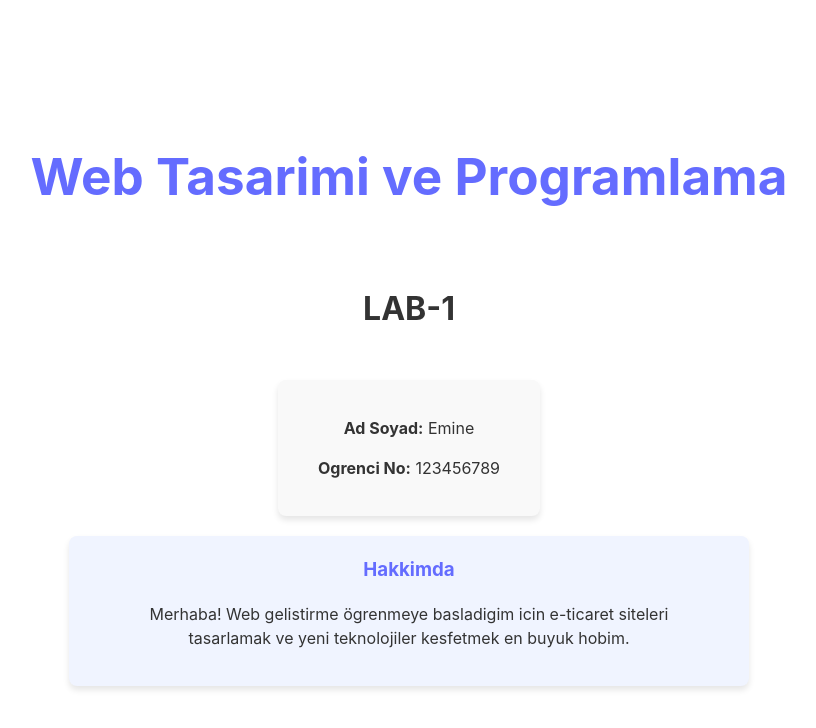
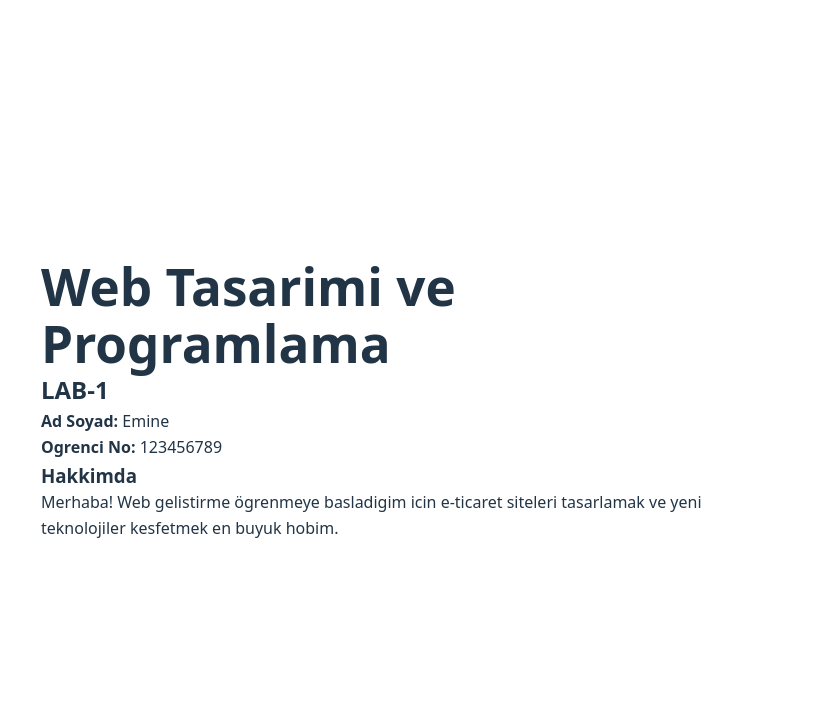
Before and after one commit to eminenazduran/web-lab, a React (Vite) app: page / in a window 1280 px wide. Shown: the top 728 px of the page, without its empty margins (231-1047 px from the left). Built offline with nearby package versions, Linux system fonts and the light colour scheme.

Commit message:
style: add base CSS and skip link

```diff
--- a/src/App.css
+++ b/src/App.css
@@ -1,47 +1,120 @@
+/* Genel sifirlama */
+* {
+  margin: 0;
+  padding: 0;
+  box-sizing: border-box;
+}
+
+body {
+  font-family: system-ui, sans-serif;
+  line-height: 1.6;
+}
+
+/* Content wrapper */
 #root {
-  max-width: 1280px;
+  max-width: 800px;
   margin: 0 auto;
   padding: 2rem;
-  text-align: center;
-  font-family: Inter, system-ui, Avenir, Helvetica, Arial, sans-serif;
+  text-align: left;
 }
 
-h1 {
-  color: #646cff;
-  font-size: 3.2em;
-  line-height: 1.1;
+/* Skip link: normalde gizli , Tab ile gorunur */
+.skip-link {
+  position: absolute;
+  top: -100px;
+  left: 0;
+  background: #1E3A8A;
+  color: white;
+  padding: 8px 16px;
+  z-index: 100;
 }
 
-h2 {
-  font-size: 2em;
-  color: #333;
+.skip-link:focus {
+  top: 0;
 }
 
-.container {
-  display: flex;
-  flex-direction: column;
-  align-items: center;
-  gap: 20px;
+/* Focus gostergesi -- ASLA kaldirma */
+:focus {
+  outline: 2px solid #2563EB;
+  outline-offset: 2px;
 }
 
-.info-card {
-  background-color: #f9f9f9;
-  border-radius: 8px;
-  padding: 20px 40px;
-  box-shadow: 0 4px 6px rgba(0, 0, 0, 0.1);
-  color: #333;
+header {
+  margin-bottom: 2rem;
 }
 
-.hobbies {
-  background-color: #f0f4ff;
-  border-radius: 8px;
-  padding: 20px 40px;
-  max-width: 600px;
-  box-shadow: 0 4px 6px rgba(0, 0, 0, 0.1);
-  color: #333;
+nav ul {
+  list-style: none;
+  display: flex;
+  gap: 1rem;
 }
 
-.hobbies h3 {
-  margin-top: 0;
-  color: #646cff;
+section {
+  margin-bottom: 3rem;
 }
+
+article {
+  border: 1px solid #ccc;
+  padding: 1rem;
+  margin-top: 1rem;
+  border-radius: 8px;
+}
+
+article img {
+  max-width: 100%;
+  height: auto;
+  margin-top: 1rem;
+  border-radius: 4px;
+}
+
+figure {
+  margin-bottom: 1rem;
+}
+
+figure img {
+  border-radius: 50%;
+}
+
+/* Form stilleri */
+.form-group {
+  margin-bottom: 1rem;
+}
+
+label {
+  display: block;
+  margin-bottom: 0.25rem;
+}
+
+input,
+textarea,
+select {
+  width: 100%;
+  padding: 0.5rem;
+  border: 1px solid #ccc;
+  border-radius: 4px;
+}
+
+.error-msg {
+  color: red;
+  font-size: 0.85rem;
+}
+
+button[type="submit"] {
+  background: #2563EB;
+  color: white;
+  padding: 0.75rem 1.5rem;
+  border: none;
+  border-radius: 4px;
+  cursor: pointer;
+}
+
+button[type="submit"]:hover {
+  background: #1E3A8A;
+}
+
+footer {
+  text-align: center;
+  margin-top: 4rem;
+  padding-top: 1rem;
+  border-top: 1px solid #ddd;
+}
```
